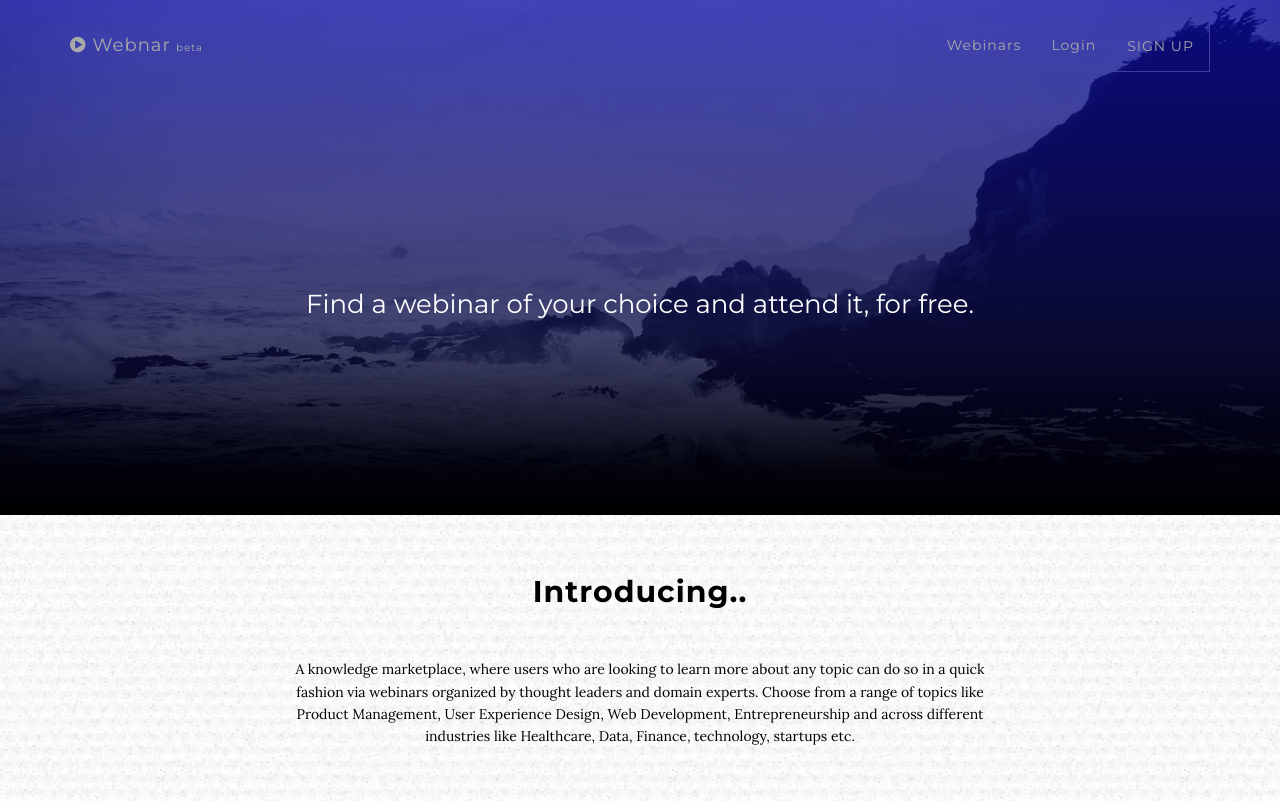
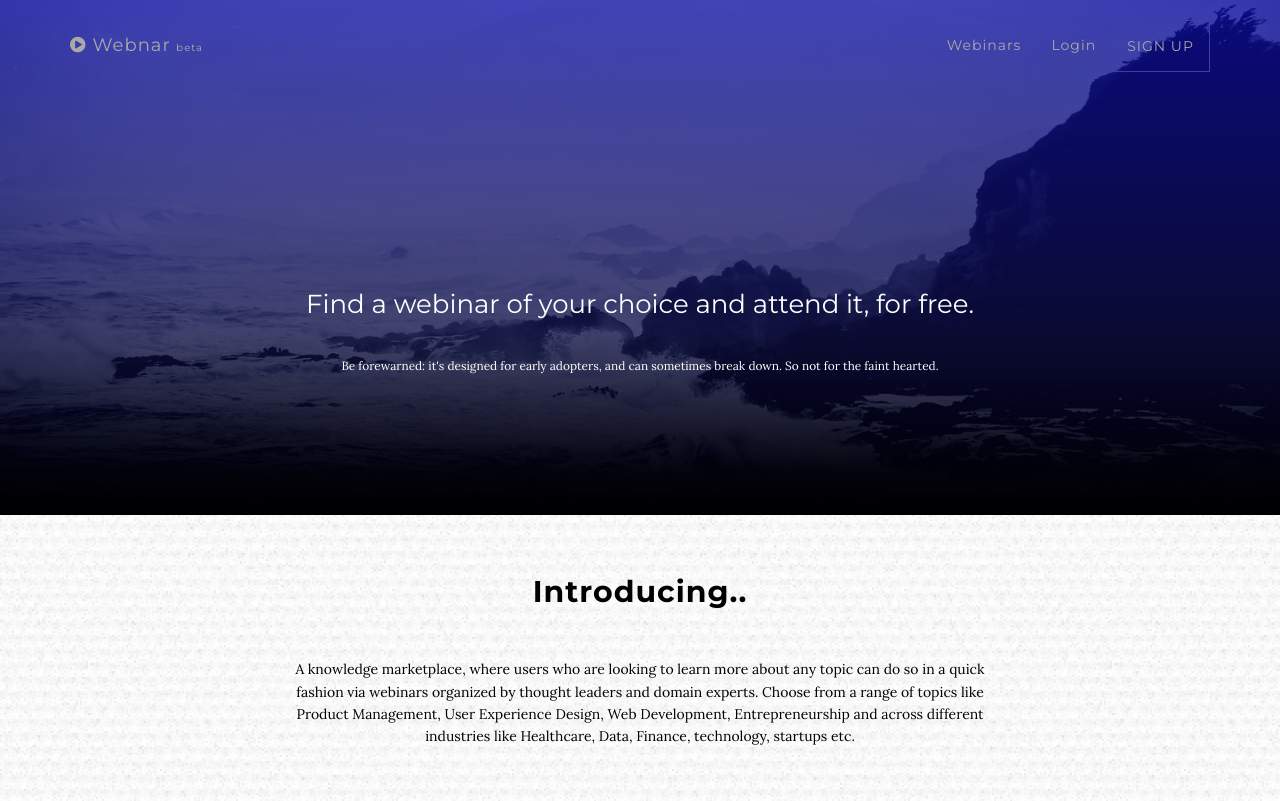
Before and after one commit to viditsaxena/webnar, a website: page client/index.html in a window 1280 px wide. Shown: the top 801 px of the page. Drawn offline with nearby package versions, Linux system fonts and the light colour scheme; some packages are replaced by stand-ins of ours; no server answers.

Commit message:
Put in beta sentence on home

```diff
--- a/client/home.html
+++ b/client/home.html
@@ -8,7 +8,9 @@
                 <div class="col-md-8 col-md-offset-2">
                     <!-- <h4 class="brand-heading">Join a Webinar</h4> -->
                     <p class="intro-text">Find a webinar of your choice and attend it, for free.</p>
-                    <br><br><br><br>
+                    <br>
+                    <small>Be forewarned: it's designed for early adopters, and can sometimes break down. So not for the faint hearted.</small>
+                    <br><br><br>
                     <!-- <a href="#about" class="btn btn-circle page-scroll">
                         <i class="fa fa-angle-down animated"></i>
                     </a> -->
```
